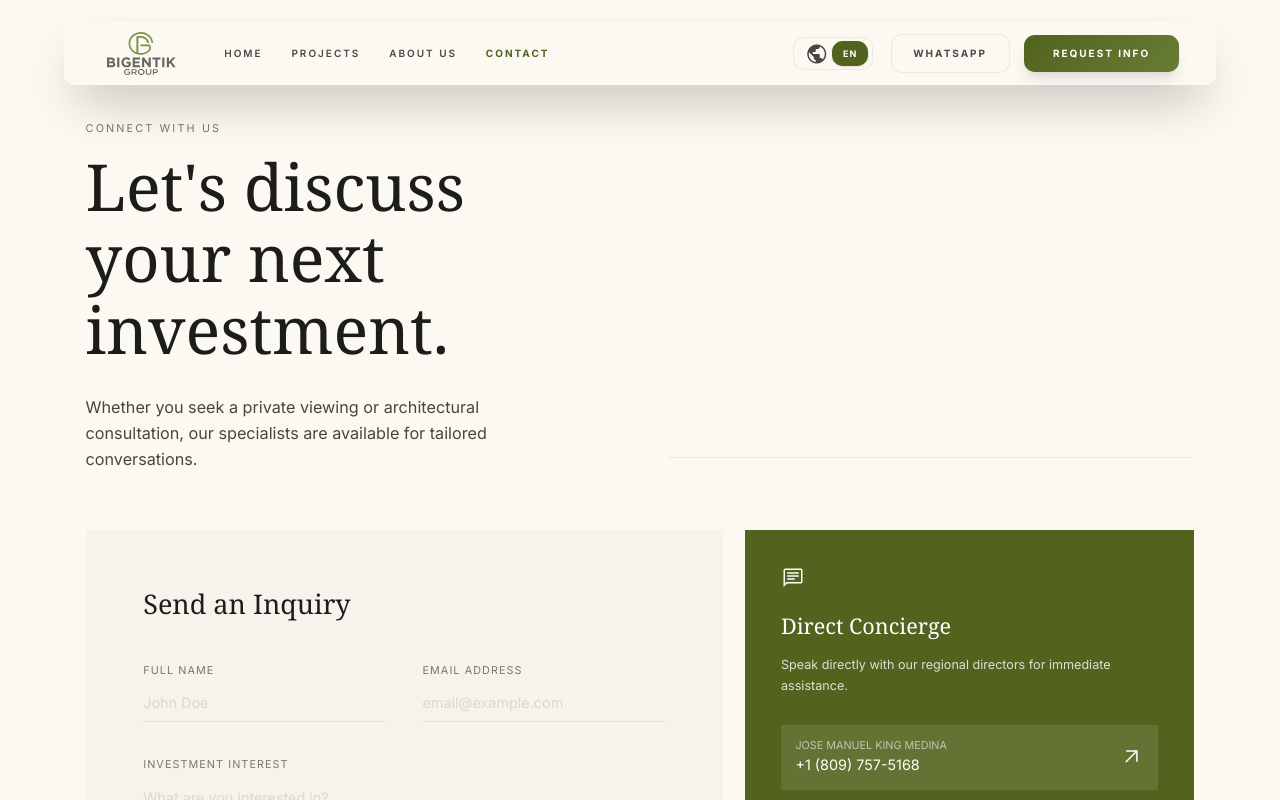
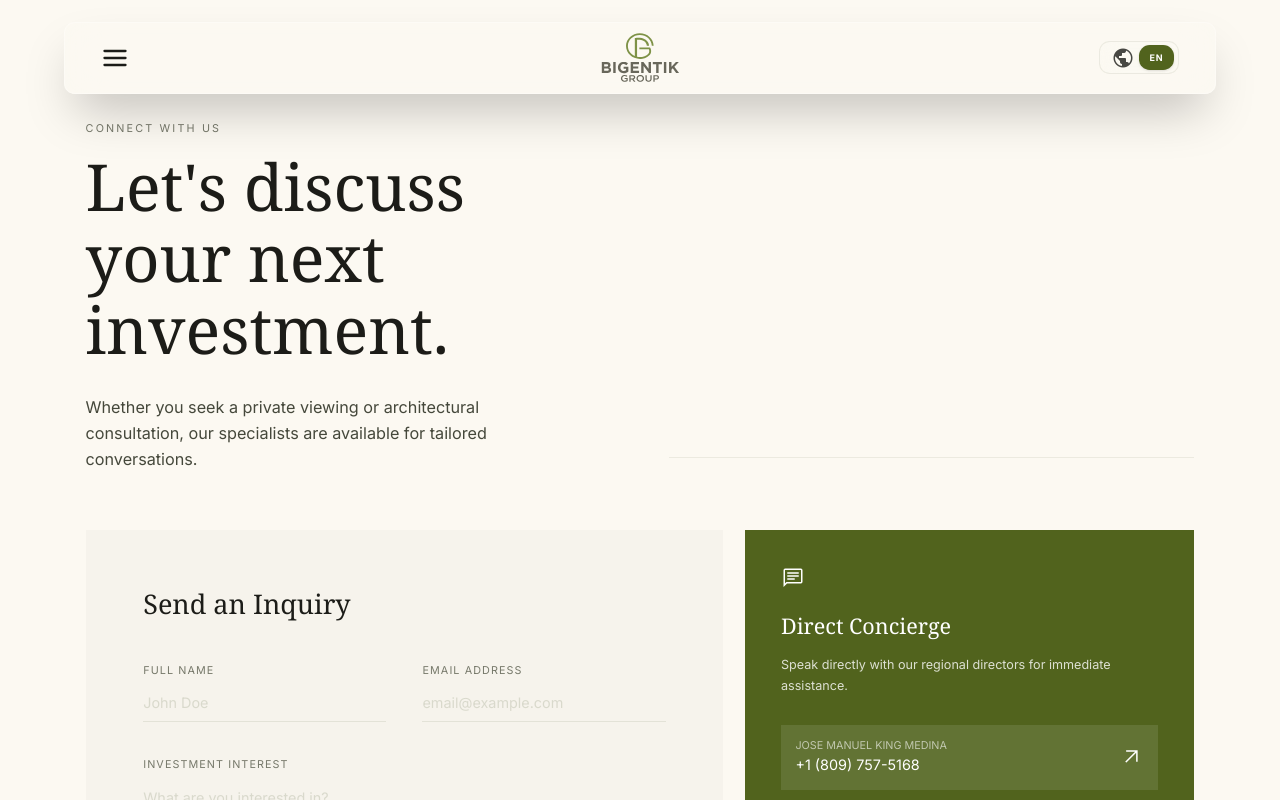
Before and after one commit to bigentikgroup1-hue/bigentik-group, a Next.js app: page /en/contact in a window 1280 px wide. Shown: the top 800 px of the page. Built offline with nearby package versions, Linux system fonts and the light colour scheme.

Commit message:
feat: update header to sidebar

```diff
--- a/components/layout/Header.tsx
+++ b/components/layout/Header.tsx
@@ -1,5 +1,5 @@
 "use client";
-import React, { useState } from 'react';
+import React, { useState, useEffect } from 'react';
 import Link from 'next/link';
 import { usePathname } from 'next/navigation';
 import { LanguageSwitcher } from '@/components/layout/LanguageSwitcher';
@@ -16,12 +16,24 @@ export function Header({ dict }: HeaderProps) {
 
   const currentLocale = pathname.split('/')[1] || 'es';
 
+  // Prevent background scrolling when sidebar is open
+  useEffect(() => {
+    if (isMenuOpen) {
+      document.body.style.overflow = 'hidden';
+    } else {
+      document.body.style.overflow = '';
+    }
+    return () => {
+      document.body.style.overflow = '';
+    };
+  }, [isMenuOpen]);
+
   const getLinkClass = (path: string) => {
     // Exact match for localized path
     const localizedPath = path === '/' ? `/${currentLocale}` : `/${currentLocale}${path}`;
     const isActive = pathname === localizedPath || pathname === path;
 
-    return `text-[10px] uppercase tracking-[0.2em] transition-colors ${isActive
+    return `text-[11px] uppercase tracking-[0.2em] transition-colors w-full inline-block py-2 ${isActive
       ? "text-primary font-bold"
       : "text-on-surface/80 hover:text-primary font-semibold"
       }`;
@@ -34,86 +46,108 @@ export function Header({ dict }: HeaderProps) {
   const closeMenu = () => setIsMenuOpen(false);
 
   return (
-    <nav className="fixed top-6 left-0 right-0 z-50 px-4 md:px-8">
-      <div className="max-w-7xl mx-auto glass-nav rounded-full px-6 md:px-10 flex items-center justify-between shadow-2xl border border-white/30 backdrop-blur-xl">
-        <div className="flex items-center justify-between w-full lg:w-auto lg:gap-12">
+    <>
+      <nav className="fixed top-6 left-0 right-0 z-40 px-4 md:px-8">
+        <div className="max-w-7xl mx-auto glass-nav rounded-full px-6 md:px-10 h-16 md:h-20 flex items-center justify-between shadow-2xl border border-white/30 backdrop-blur-xl">
+          {/* Left: Hamburger Icon */}
+          <div className="flex-1 flex justify-start">
+            <button
+              className="text-on-surface hover:text-primary transition-colors focus:outline-none flex items-center justify-center p-2 -ml-2"
+              onClick={() => setIsMenuOpen(true)}
+              aria-label="Open menu"
+              aria-expanded={isMenuOpen}
+              aria-controls="sidebar-menu"
+            >
+              <svg xmlns="http://www.w3.org/2000/svg" width="28" height="28" viewBox="0 0 24 24" fill="none" stroke="currentColor" strokeWidth="2" strokeLinecap="round" strokeLinejoin="round">
+                <line x1="3" x2="21" y1="12" y2="12" />
+                <line x1="3" x2="21" y1="6" y2="6" />
+                <line x1="3" x2="21" y1="18" y2="18" />
+              </svg>
+            </button>
+          </div>
+
+          {/* Center: Logo */}
+          <div className="flex-1 flex justify-center">
             <Link href={getLocalizedLink('/')} onClick={closeMenu}>
               <Image
                 src="/bigentik-logo.svg"
                 alt="Bigentik Group Logo"
-              width={80}
-              height={50}
+                width={90}
+                height={55}
+                // className="w-auto h-auto max-h-12"
+                priority
               />
             </Link>
+          </div>
 
-          <button
-            className="lg:hidden text-primary p-2 focus:outline-none"
-            onClick={() => setIsMenuOpen(!isMenuOpen)}
-            aria-label="Toggle menu"
-          >
-            {isMenuOpen ? (
-              <svg xmlns="http://www.w3.org/2000/svg" width="24" height="24" viewBox="0 0 24 24" fill="none" stroke="currentColor" strokeWidth="2" strokeLinecap="round" strokeLinejoin="round"><line x1="18" y1="6" x2="6" y2="18"></line><line x1="6" y1="6" x2="18" y2="18"></line></svg>
-            ) : (
-              <svg xmlns="http://www.w3.org/2000/svg" width="24" height="24" viewBox="0 0 24 24" fill="none" stroke="currentColor" strokeWidth="2" strokeLinecap="round" strokeLinejoin="round"><line x1="4" x2="20" y1="12" y2="12" /><line x1="4" x2="20" y1="6" y2="6" /><line x1="4" x2="20" y1="18" y2="18" /></svg>
-            )}
-          </button>
-
-          <div className="hidden lg:flex items-center gap-8">
-            <Link className={getLinkClass('/')} href={getLocalizedLink('/')}>{dict.header.nav.home}</Link>
-            <Link className={getLinkClass('/projects')} href={getLocalizedLink('/projects')}>{dict.header.nav.projects}</Link>
-            <Link className={getLinkClass('/about')} href={getLocalizedLink('/about')}>{dict.header.nav.about}</Link>
-            <Link className={getLinkClass('/contact')} href={getLocalizedLink('/contact')}>{dict.header.nav.contact}</Link>
+          {/* Right: Language Switcher */}
+          <div className="flex-1 flex justify-end">
+            <div className="hidden md:block">
+              <LanguageSwitcher />
             </div>
           </div>
+        </div>
+      </nav>
 
-        <div className="hidden lg:flex items-center gap-5">
+      {/* Overlay Backdrop */}
+      <div
+        className={`fixed inset-0 bg-black/60 backdrop-blur-sm z-40 transition-opacity duration-300 ${isMenuOpen ? "opacity-100 pointer-events-auto" : "opacity-0 pointer-events-none"}`}
+        onClick={closeMenu}
+        aria-hidden="true"
+      ></div>
+
+      {/* Sidebar Off-Canvas Menu */}
+      <div
+        id="sidebar-menu"
+        className={`fixed top-0 left-0 bottom-0 w-[85vw] max-w-[400px] glass-nav z-50 transform transition-all duration-500 ease-[cubic-bezier(0.22,1,0.36,1)] flex flex-col border-r border-white/20 backdrop-blur-3xl overflow-y-auto ${isMenuOpen ? "translate-x-0 shadow-[20px_0_40px_rgba(0,0,0,0.5)]" : "-translate-x-full shadow-none"}`}
+        tabIndex={-1}
+        role="dialog"
+        aria-modal="true"
+      >
+        <div className="flex items-center justify-end p-8 border-b border-white/10">
+          <button
+            className="text-on-surface/60 hover:text-primary transition-colors focus:outline-none p-2 rounded-full hover:bg-white/10"
+            onClick={closeMenu}
+            aria-label="Close menu"
+          >
+            <svg xmlns="http://www.w3.org/2000/svg" width="24" height="24" viewBox="0 0 24 24" fill="none" stroke="currentColor" strokeWidth="2" strokeLinecap="round" strokeLinejoin="round">
+              <line x1="18" y1="6" x2="6" y2="18"></line>
+              <line x1="6" y1="6" x2="18" y2="18"></line>
+            </svg>
+          </button>
+        </div>
+
+        <div className="flex flex-col flex-grow p-8 px-10 gap-8">
+          <nav className="flex flex-col gap-6">
+            <Link className={getLinkClass('/')} href={getLocalizedLink('/')} onClick={closeMenu}>{dict.header.nav.home}</Link>
+            <Link className={getLinkClass('/projects')} href={getLocalizedLink('/projects')} onClick={closeMenu}>{dict.header.nav.projects}</Link>
+            <Link className={getLinkClass('/about')} href={getLocalizedLink('/about')} onClick={closeMenu}>{dict.header.nav.about}</Link>
+            <Link className={getLinkClass('/contact')} href={getLocalizedLink('/contact')} onClick={closeMenu}>{dict.header.nav.contact}</Link>
+          </nav>
+          <div className="flex flex-col gap-5 mt-auto pb-10">
+            <div className="md:hidden flex flex-col mb-2">
+              <div className="flex justify-between items-center px-2">
+                <span className="text-[10px] uppercase tracking-[0.2em] text-on-surface/60 font-bold">Language / Idioma</span>
                 <LanguageSwitcher />
-          <div className="hidden md:flex items-center gap-4">
+              </div>
+            </div>
             <Link
               href={`https://wa.me/18097575168?text=${encodeURIComponent("Hola Grupo BIGENTIK, Estaba viendo su web y me interesa más información sobre los proyectos. Mi nombre es: ")}`}
               target='_blank'
-              className="rounded-full px-6 py-3 text-[10px] uppercase tracking-[0.2em] font-bold text-on-surface/80 bg-surface/50 hover:bg-surface border border-outline-variant/30 transition-all">
+              className="w-full text-center rounded-full px-6 py-4 text-[11px] uppercase tracking-[0.2em] font-bold text-on-surface/80 bg-surface/50 hover:bg-surface border border-outline-variant/30 transition-all shadow-inner"
+            >
               {dict.header.buttons.whatsapp}
             </Link>
             <Link
               href={`/${currentLocale}/contact`}
-              className="editorial-gradient rounded-full px-8 py-3 text-[10px] uppercase tracking-[0.2em] font-bold text-on-primary shadow-lg hover:opacity-90 transition-all">
+              onClick={closeMenu}
+              className="w-full text-center editorial-gradient rounded-full px-8 py-4 text-[11px] uppercase tracking-[0.2em] font-bold text-on-primary shadow-xl shadow-primary/20 hover:shadow-primary/40 hover:opacity-90 transition-all"
+            >
               {dict.header.buttons.cta}
             </Link>
           </div>
         </div>
       </div>
-
-      {isMenuOpen && (
-        <div className="absolute top-[calc(100%+0.5rem)] left-4 right-4 md:left-8 md:right-8 p-6 glass-nav rounded-2xl shadow-2xl border border-white/30 backdrop-blur-xl lg:hidden flex flex-col gap-6">
-          <div className="flex flex-col gap-4">
-            <Link className={getLinkClass('/')} href={getLocalizedLink('/')} onClick={closeMenu}>{dict.header.nav.home}</Link>
-            <Link className={getLinkClass('/projects')} href={getLocalizedLink('/projects')} onClick={closeMenu}>{dict.header.nav.projects}</Link>
-            <Link className={getLinkClass('/about')} href={getLocalizedLink('/about')} onClick={closeMenu}>{dict.header.nav.about}</Link>
-            <Link className={getLinkClass('/contact')} href={getLocalizedLink('/contact')} onClick={closeMenu}>{dict.header.nav.contact}</Link>
-          </div>
-
-          <div className="h-px w-full bg-on-surface/10"></div>
-
-          <div className="flex flex-col gap-4">
-            <div className="flex justify-between items-center">
-              <span className="text-[10px] uppercase tracking-[0.2em] text-on-surface/60 font-bold">Language</span>
-              <LanguageSwitcher />
-            </div>
-            <Link
-              href={`https://wa.me/18097575168?text=${encodeURIComponent("Hola Grupo BIGENTIK, Estaba viendo su web y me interesa más información sobre los proyectos. Mi nombre es: ")}`}
-              target='_blank'
-              className="w-full text-center rounded-full px-6 py-3 text-[10px] uppercase tracking-[0.2em] font-bold text-on-surface/80 bg-surface/50 hover:bg-surface border border-outline-variant/30 transition-all">
-              {dict.header.buttons.whatsapp}
-            </Link>
-            <Link
-              href={`/${currentLocale}/contact`}
-              className="w-full text-center editorial-gradient rounded-full px-8 py-3 text-[10px] uppercase tracking-[0.2em] font-bold text-on-primary shadow-lg hover:opacity-90 transition-all">
-              {dict.header.buttons.cta}
-            </Link>
-          </div>
-        </div>
-      )}
-    </nav>
+    </>
   );
 }
```
Lines whose indentation alone changed are shown as unchanged.
